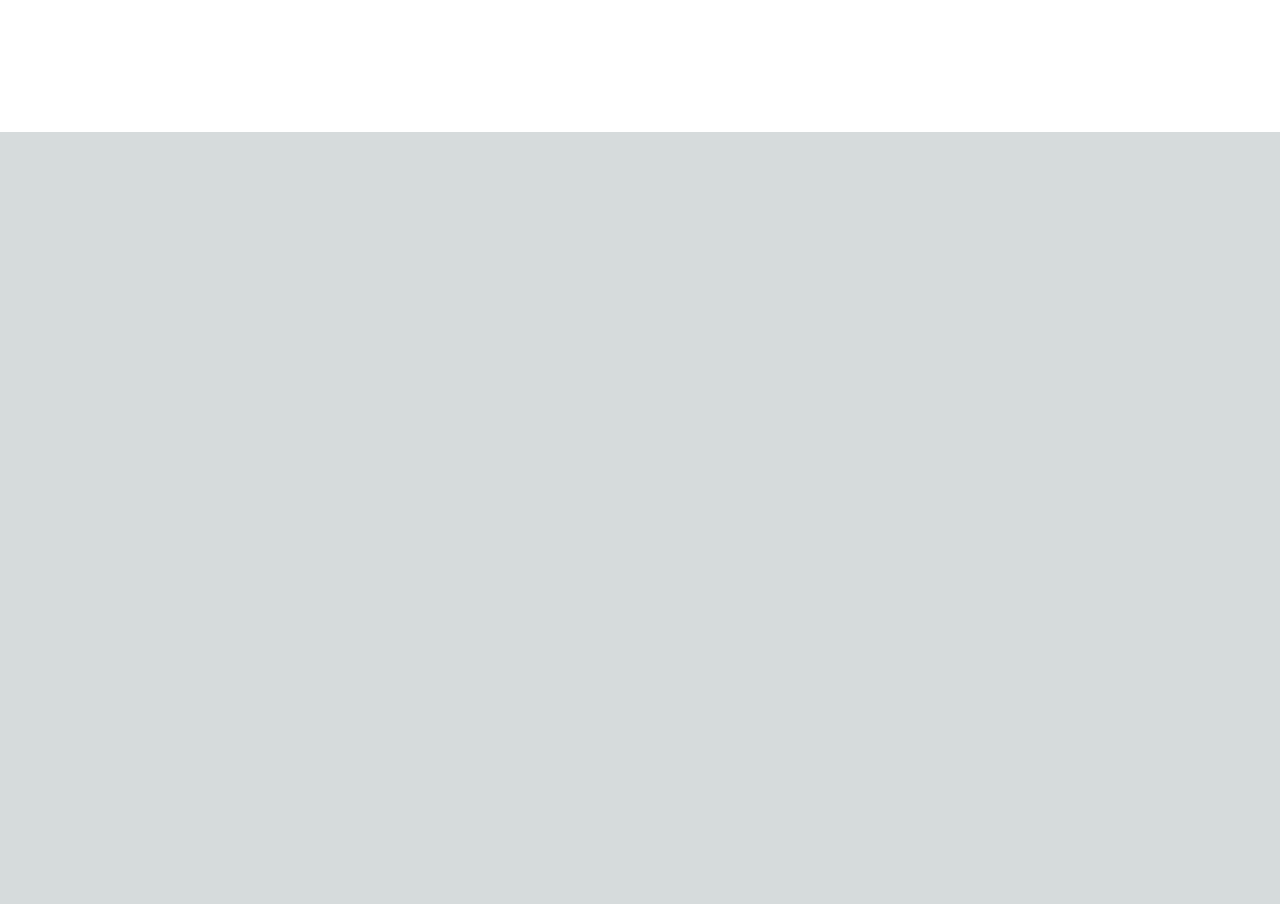
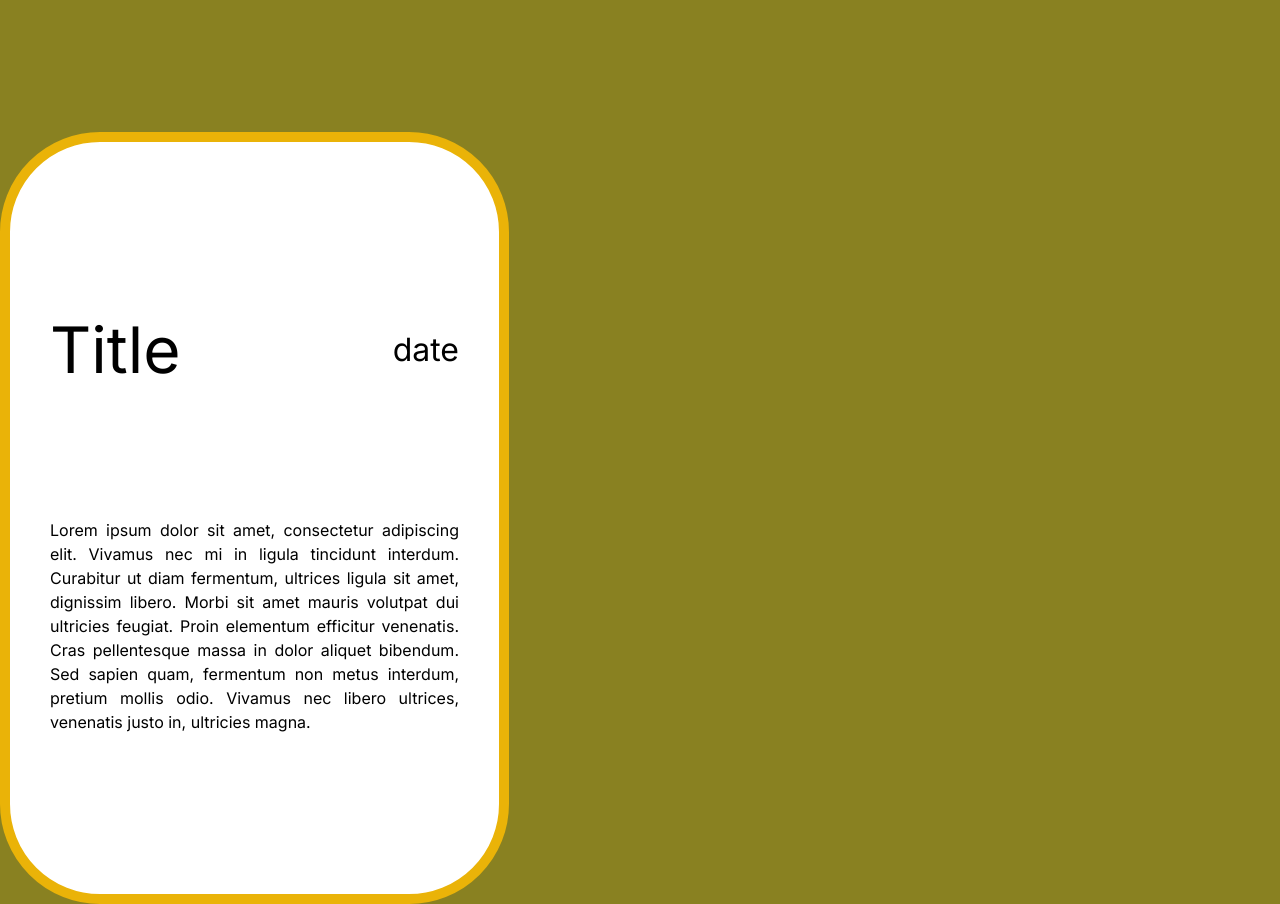
Before and after one commit to Julian-Caleb/Milestone02_K20, a Next.js app in the folder src/: page / in a window 1280 px wide. Shown: the part 780-1684 px from the top of the page. Before the commit the page ends 912 px from the top, so only its background shows below. Built offline with nearby package versions, Linux system fonts and the light colour scheme.

Commit message:
feat : add board detail

```diff
--- a/src/src/app/layout.tsx
+++ b/src/src/app/layout.tsx
@@ -17,7 +17,7 @@
   return (
     <html lang="en" className="scroll-smooth">
       <body className={inter.className}>
-          <div className="z-0 bg-white dark:bg-dark-100 dark:text-gray-200">
+        <div className="z-0 bg-[#898121] h-full max-w-screen text-black ">
             {children}
           </div>
       </body>
--- a/src/src/app/page.tsx
+++ b/src/src/app/page.tsx
@@ -1,3 +1,4 @@
+import BoardDetail from '@/components/Board/BoardDetail'
 import Header1 from '@/components/Header1'
 import Image from 'next/image'
 
@@ -8,6 +9,7 @@
       <div className="flex items-center justify-center w-full h-screen">
         <h1 className='bold text-[100px]'>MILESTONE KELOMPOK 20</h1>
       </div>
+      <BoardDetail />
     </>
   )
 }
--- /dev/null
+++ b/src/src/components/Board/BoardDetail.tsx
@@ -0,0 +1,15 @@
+const BoardDetail = () => {
+    return (
+        <>
+        <div className="p-10 bg-white flex flex-col justify-evenly items-center w-[509px] h-[772px] border-[10px] border-yellow-500 rounded-[100px] ">
+            <div className="flex w-full justify-between items-center">
+                <h2 className="text-[64px]">Title</h2>
+                <p className="text-[32px]">date</p>
+            </div>
+            <p className="text-justify">Lorem ipsum dolor sit amet, consectetur adipiscing elit. Vivamus nec mi in ligula tincidunt interdum. Curabitur ut diam fermentum, ultrices ligula sit amet, dignissim libero. Morbi sit amet mauris volutpat dui ultricies feugiat. Proin elementum efficitur venenatis. Cras pellentesque massa in dolor aliquet bibendum. Sed sapien quam, fermentum non metus interdum, pretium mollis odio. Vivamus nec libero ultrices, venenatis justo in, ultricies magna.</p>
+        </div>
+        </>
+    )
+}
+
+export default BoardDetail
```
